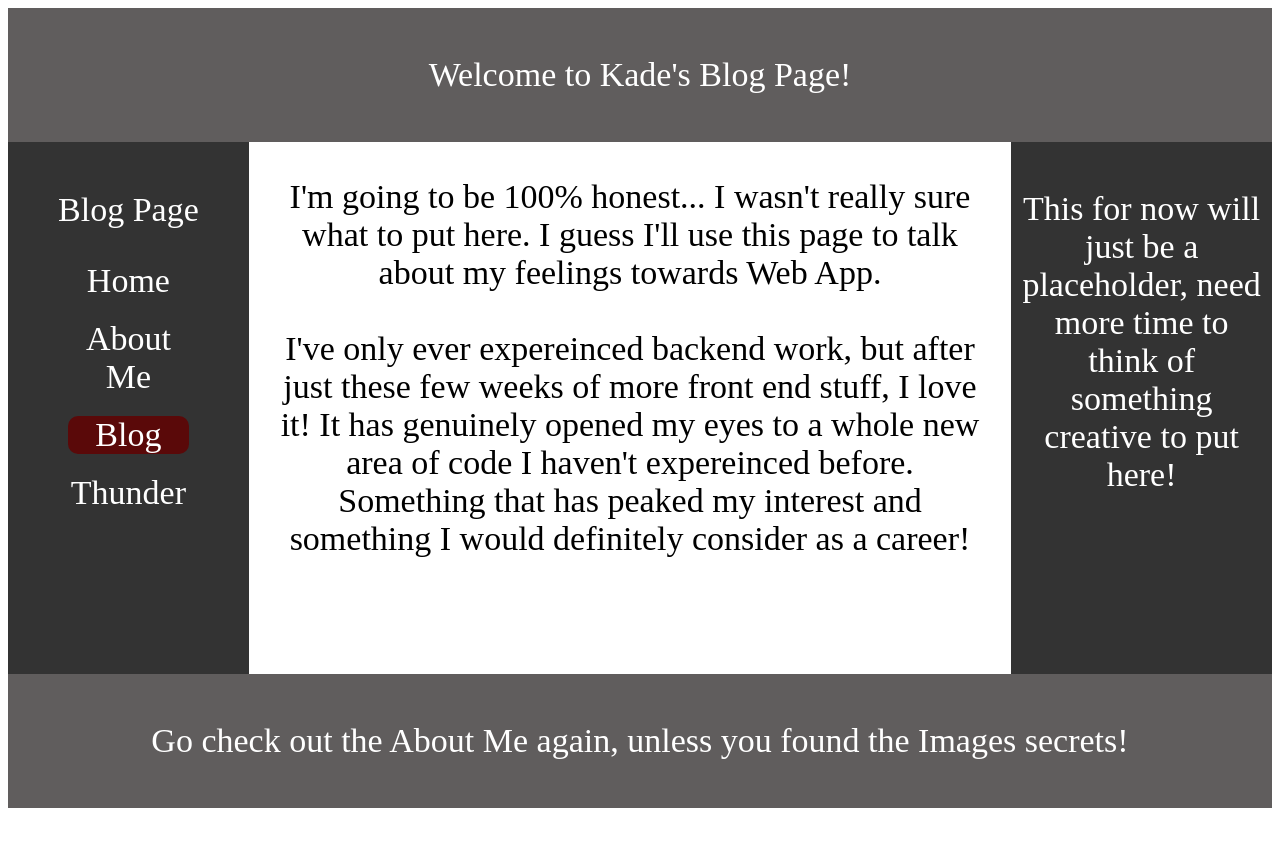
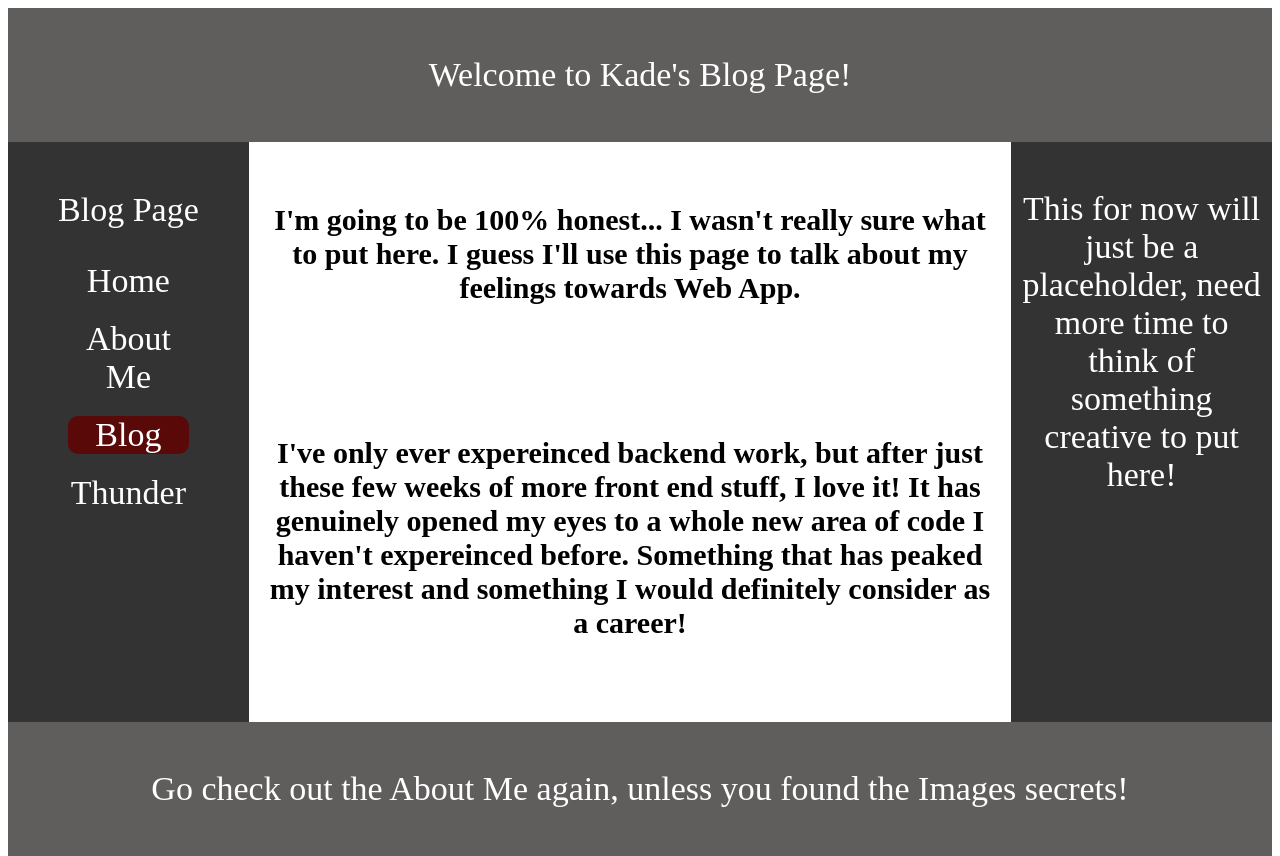
Before and after one commit to kadeGarrison/kadeGarrison.github.io, a plain HTML site: page blog.html in a window 1280 px wide. Before the commit the page ends 816 px from the top, so only its background shows below. Drawn offline with Linux system fonts and the light colour scheme.

Commit message:
final changes to validate code

```diff
--- a/blog.html
+++ b/blog.html
@@ -26,13 +26,17 @@
             </ul>
         </nav>
         <article class="holyArticle">
+            <h2 style="font-size: 30px;">
                 I'm going to be 100% honest... I wasn't really sure what to put here.
                 I guess I'll use this page to talk about my feelings towards Web App.
+            </h2>
             <br><br>
+            <h3 style="font-size: 30px;">
                 I've only ever expereinced backend work, but after just these few weeks
                 of more front end stuff, I love it! It has genuinely opened my eyes to a whole
                 new area of code I haven't expereinced before. Something that has peaked my interest
                 and something I would definitely consider as a career!
+            </h3>
         </article>
         <aside class="holyAside">
             This for now will just be a placeholder, need more time to think of something
```
Lines whose indentation alone changed are shown as unchanged.
